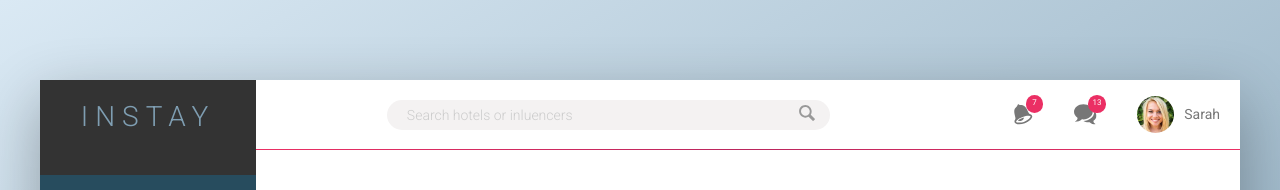
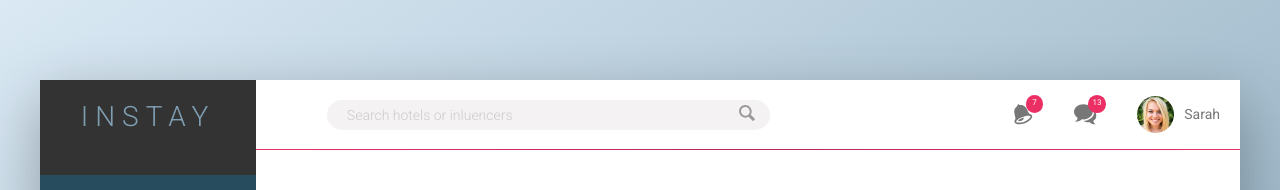
Before and after one commit to bricemacias/instay-vo, a React (Create React App) app in the folder client/: page / in a window 1280 px wide. Shown: the top 190 px of the page. Built offline with nearby package versions, Linux system fonts and the light colour scheme; no server answers.

Commit message:
searchbar margin readjusted

```diff
--- a/client/src/styles/css/style.css
+++ b/client/src/styles/css/style.css
@@ -214,7 +214,7 @@ body {
     margin-left: -3rem; }
   .search--side {
     flex: 0 0 50%;
-    margin-left: 10rem; }
+    margin-left: 4rem; }
     @media only screen and (max-width: 44.75em) {
       .search--side {
         margin-left: 1rem;
--- a/client/src/styles/sass/_components.scss
+++ b/client/src/styles/sass/_components.scss
@@ -73,7 +73,7 @@
 
   &--side {
     flex: 0 0 50%;
-    margin-left: 10rem;
+    margin-left: 4rem;
 
     @media only screen and (max-width: $bp-716) {
       margin-left: 1rem;
```
